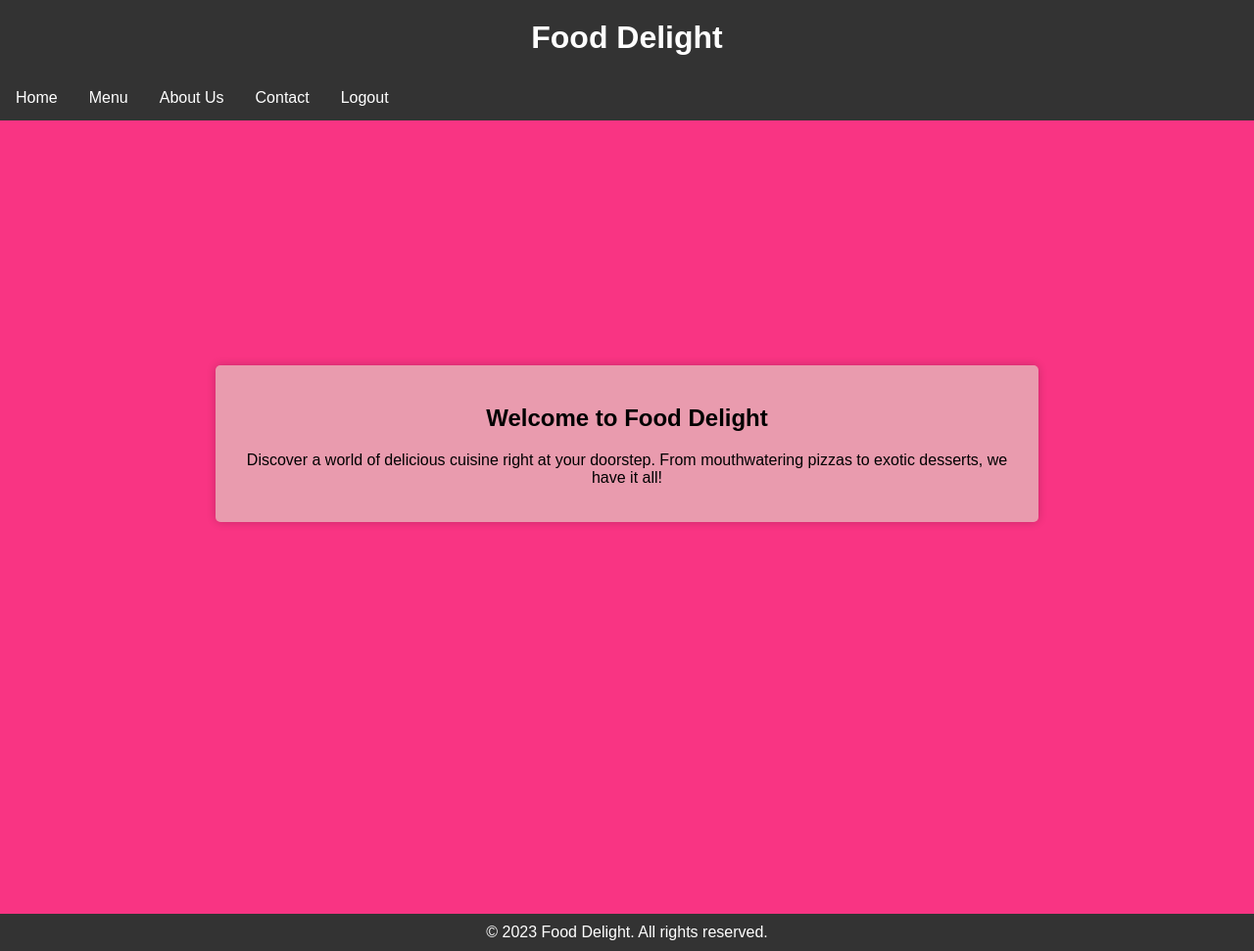
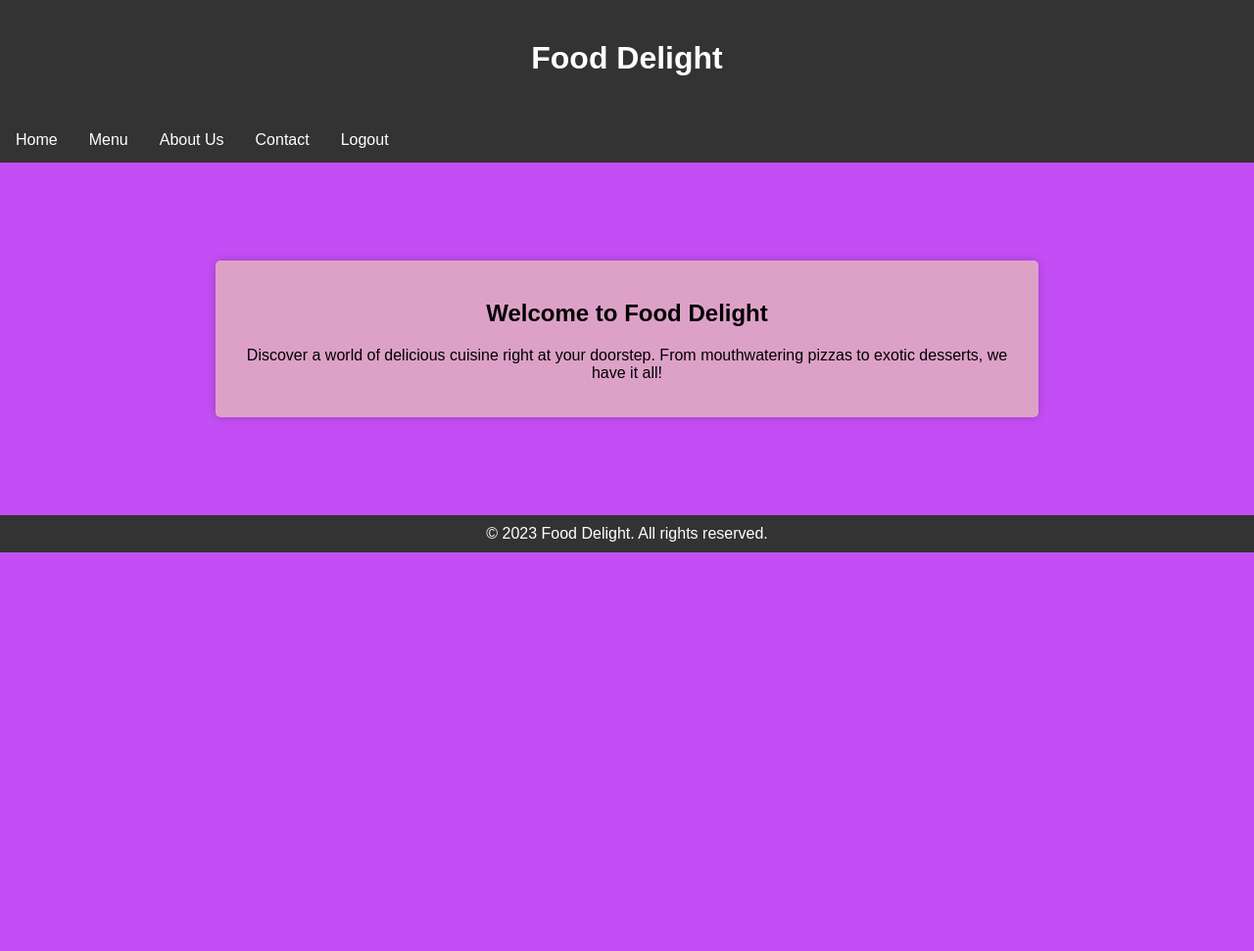
Before and after one commit to saurabhp536/Django-Projects-, a Django app: page /home/ in a window 1280 px wide. Shown: the whole page at 98% size. After the commit the page ends 564 px from the top, so only its background shows below. Run offline with Django 3.2, Linux system fonts and the light colour scheme; a user stored in the database is signed in.

Commit message:
home.html

```diff
--- a/registration/templates/home.html
+++ b/registration/templates/home.html
@@ -4,24 +4,30 @@
     <meta charset="UTF-8">
     <meta name="viewport" content="width=device-width, initial-scale=1.0">
     <title>Food Delight</title>
+    <!-- Global styles for the entire page -->
     <style>
+        /* Styling for the body */
         body {
             font-family: Arial, sans-serif;
             margin: 0;
             padding: 0;
-            background-color: #f64d4d;
+            background-color: #f64d4d; /* Background animation base color */
             animation: backgroundAnimation 20s linear infinite alternate;
         }
-
+/* Background color blinking animation */
 @keyframes backgroundAnimation {
     0% {
-                background-color: #52e4fb,#ccca5c,#711aa3;
+        background-color: #52e4fb; /* First background color */
+    }
+    50% {
+        background-color: #ff00f2; /* Second background color */
     }
     100% {
-                background-color: #ff00f2; /* Change to your desired background color */
+        background-color: #52e4fb; /* Back to the first background color */
     }
 }
 
+        /* Header styling */
         header {
             background-color: #333;
             color: #fff;
@@ -29,9 +35,24 @@
             padding: 20px 0;
         }
 
-        h1 {
-            margin: 0;
+        /* Animation for sliding in the header content */
+        @keyframes slideIn {
+            0% {
+                transform: translateX(-100%);
+                opacity: 0;
             }
+            100% {
+                transform: translateX(0);
+                opacity: 1;
+            }
+        }
+
+        /* Animation applied to the header's h1 element */
+        header h1 {
+            animation: slideIn 1s ease-in-out;
+        }
+
+        /* Navigation bar styling */
         nav ul {
             list-style-type: none;
             margin: 0;
@@ -53,13 +74,14 @@
             transition: background-color 0.3s, box-shadow 0.3s, color 0.3s;
         }
 
+        /* Hover effect for navigation links */
         nav a:hover {
             background-color: #444;
-            color: #893e7a; /* Change the text color on hover */
+            color: #e64016e8; /* Change the text color on hover */
             box-shadow: 0 0 20px rgba(255, 102, 0, 0.7); /* Add glowing effect */
         }
 
-
+        /* Container for the main content */
         .container {
             max-width: 800px;
             margin: 20px auto;
@@ -68,23 +90,26 @@
             border-radius: 5px;
             box-shadow: 0 0 10px rgba(0, 0, 0, 0.2);
             text-align: center;
-            margin-top: 250px;
+            margin-top: 100px;
         }
 
+        /* Footer styling */
         footer {
             text-align: center;
             padding: 10px 0;
             background-color: #333;
             color: #fff;
-            margin-top: 400px;
+            margin-top: 100px;
         }
     </style>
 </head>
 <body>
+    <!-- Header section -->
     <header>
         <h1>Food Delight</h1>
     </header>
 
+    <!-- Navigation bar -->
     <nav>
         <ul>
             <li><a href="#">Home</a></li>
@@ -92,15 +117,23 @@
             <li><a href="#">About Us</a></li>
             <li><a href="#">Contact</a></li>
             <li class="nav-item">
-                <a class="nav-link glow-button" href="{% url 'logout' %}">Logout</a>
+                <a href="#">
+                    <span></span>
+                    <span></span>
+                    <span></span>
+                    <span></span>
+                    Logout</a>
             </li>
         </ul>
     </nav>
 
+    <!-- Main content container -->
     <div class="container">
         <h2>Welcome to Food Delight</h2>
         <p>Discover a world of delicious cuisine right at your doorstep. From mouthwatering pizzas to exotic desserts, we have it all!</p>
     </div>
+
+    <!-- Footer section -->
 
     <footer>
         &copy; 2023 Food Delight. All rights reserved.
```
Lines whose indentation alone changed are shown as unchanged.
